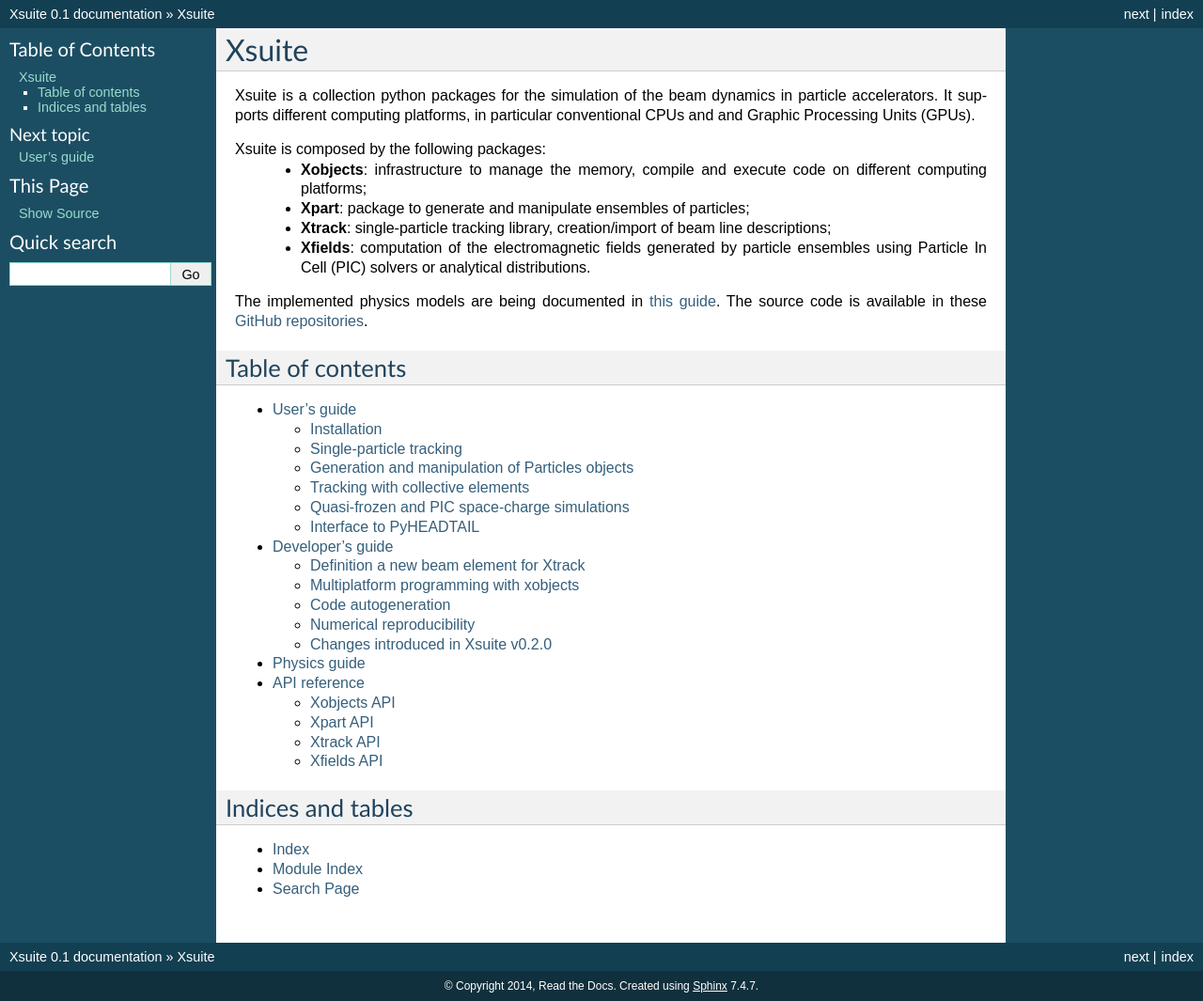
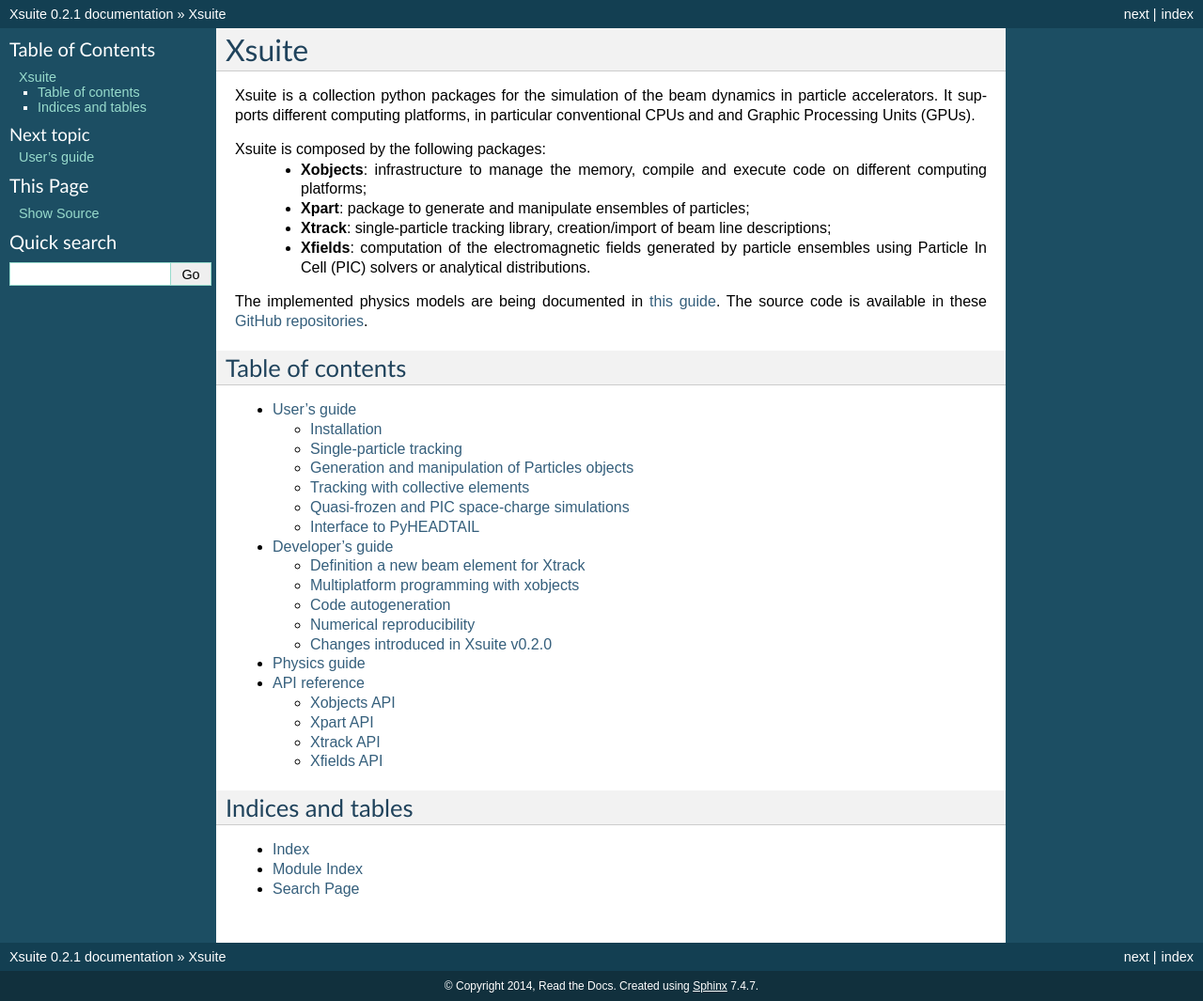
Before and after one commit to xsuite/xsuite, a Sphinx documentation site: the page built from docs/index.rst, in a window 1280 px wide. Shown: the whole page at 94% size. Built offline with Sphinx 7.4.7, drawn with Linux system fonts in a browser that asks for light colours.

Commit message:
Quick push

```diff
--- a/docs/conf.py
+++ b/docs/conf.py
@@ -91,9 +91,9 @@
 # built documents.
 #
 # The short X.Y version.
-version = '0.1'
+version = '0.2.1'
 # The full version, including alpha/beta/rc tags.
-release = '0.1'
+release = '0.2.1'
 
 # The language for content autogenerated by Sphinx. Refer to documentation
 # for a list of supported languages.
--- a/docs/particlesmanip.rst
+++ b/docs/particlesmanip.rst
@@ -23,6 +23,12 @@
 .. literalinclude:: generated_code_snippets/halo.py
    :language: python
 
+.. figure:: figures/halo.png
+    :width: 75%
+    :align: center
+
+    Particle distribution in normalized coordinates (left) and physical coordinates (right).
+
 Example 3: Pencil beam
 ----------------------
 
```
